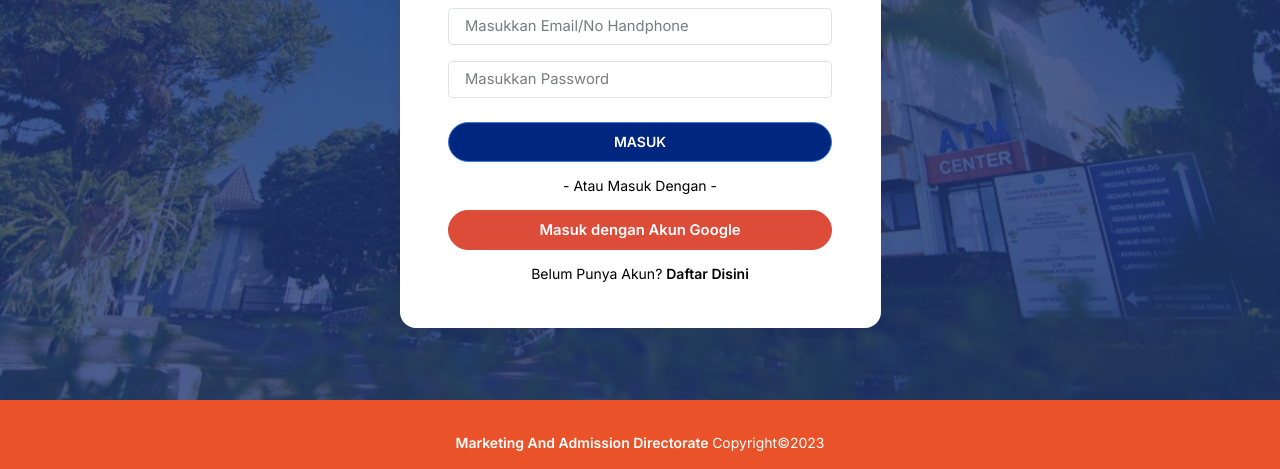
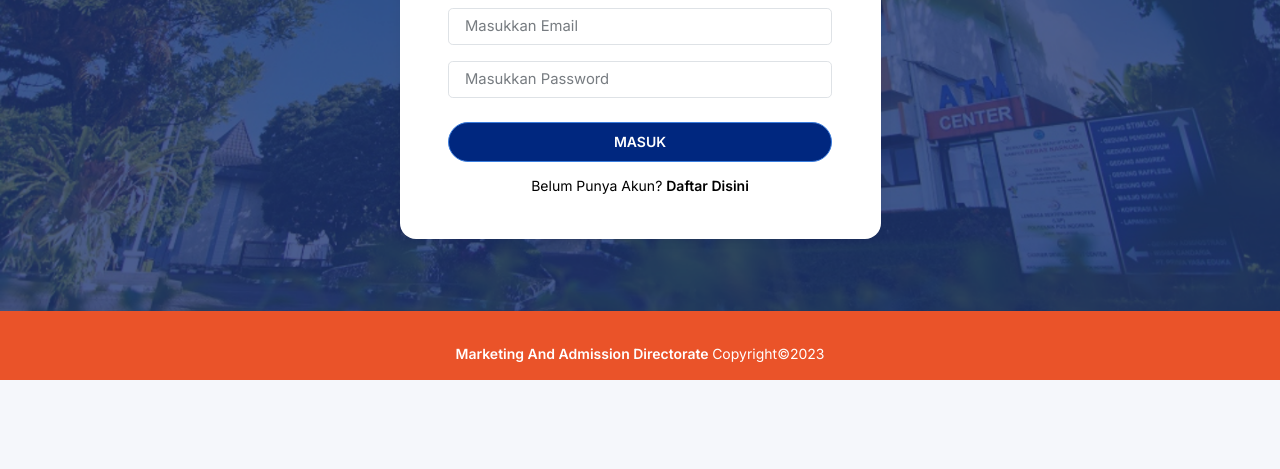
Before and after one commit to PMBULBI/pmbulbi.github.io, a website: page index.html in a window 1280 px wide. Shown: the part 414-883 px from the top of the page. After the commit the page ends 800 px from the top, so only its background shows below. Drawn offline with Linux system fonts and the light colour scheme; some packages are replaced by stand-ins of ours; a script that the page names is missing.

Commit message:
feat(comment) : hide login dengan no hp dan google

```diff
--- a/index.html
+++ b/index.html
@@ -91,7 +91,7 @@
 							<form>
 								<!-- Input Email -->
 								<div class="input-group mb-3">
-									<input type="email" id="Email" class="form-control form-control-lg" placeholder="Masukkan Email/No Handphone" />
+									<input type="email" id="Email" class="form-control form-control-lg" placeholder="Masukkan Email" />
 								</div>
 								<!-- Input Password -->
 								<div class="form-outline text-start mb-4">
@@ -101,8 +101,8 @@
 								<div class="d-flex justify-content-center">
 									<button type="button" class="btn btn-primary" id="masukButton" style="width: 100%; height: 40px; border-radius: 25px; background-color: #00277F;"><b>MASUK</b></button>
 								</div>
-								<h6 class="mt-3 mb-3">- Atau Masuk Dengan -</h6>
-								<button class="btn btn-lg btn-block btn-google" style="width: 100%; height: 40px; border-radius: 25px; background-color: #dd4b39;" type="submit"><b>Masuk dengan Akun Google</b></button>
+								<!-- <h6 class="mt-3 mb-3">- Atau Masuk Dengan -</h6>
+								<button class="btn btn-lg btn-block btn-google" style="width: 100%; height: 40px; border-radius: 25px; background-color: #dd4b39;" type="submit"><b>Masuk dengan Akun Google</b></button> -->
 								<h6 class="mt-3 mb-3">Belum Punya Akun? <a href="https://pmb.ulbi.ac.id/signup"><b>Daftar Disini</b></a></h6>
 							</form>
 						</div>
```
